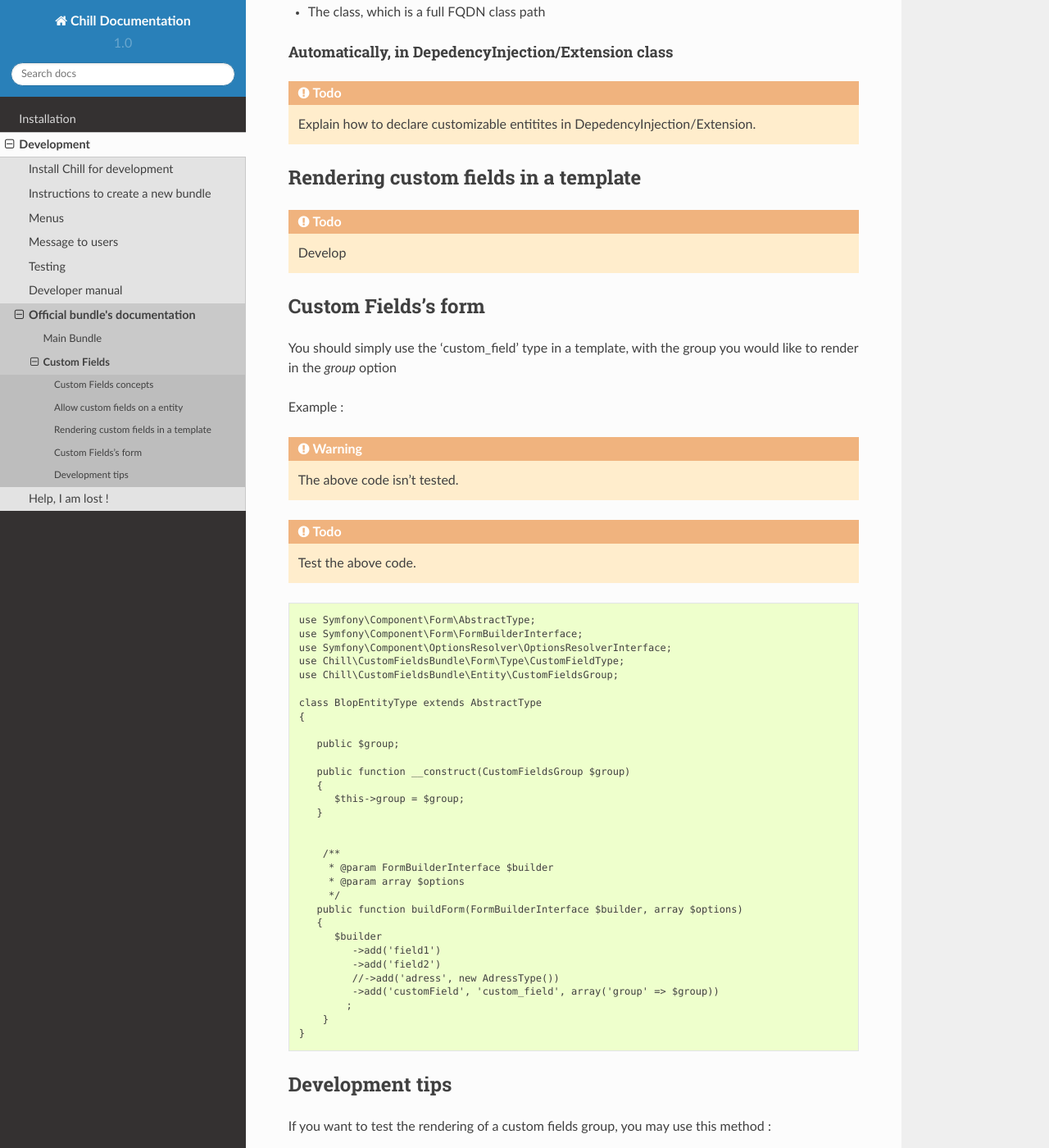
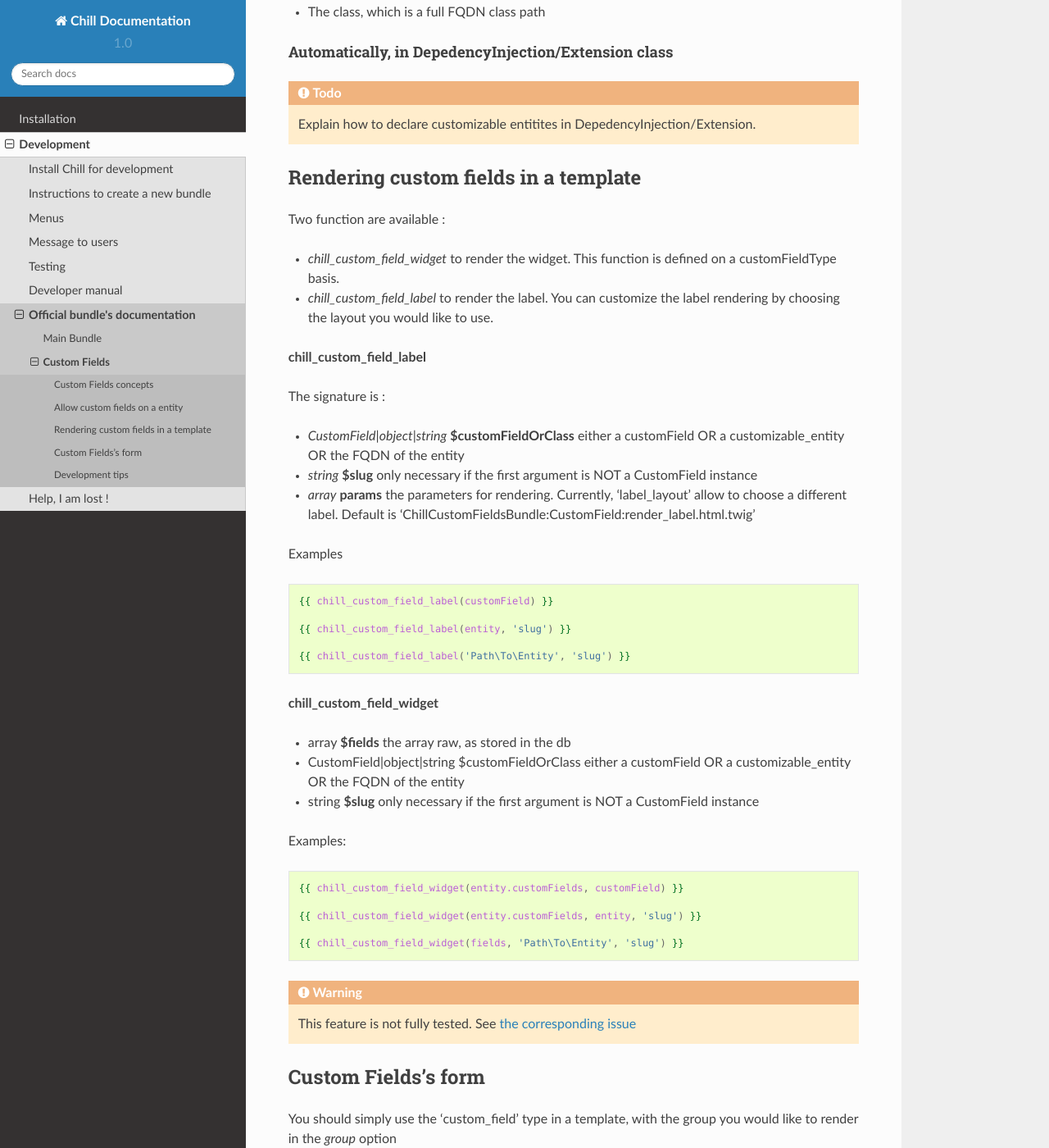
Before and after one commit to Chill-project/Documentation, a Sphinx documentation site: the page built from source/development/bundles/custom-fields.rst, in a window 1280 px wide and 1400 px high, scrolled down 2108 px. Shown: the whole window at 82% size. Built offline with Sphinx 7.4.7 and the Read the Docs theme 2.0.0, drawn with Linux system fonts in a browser that asks for light colours.

Commit message:
add docs for custom fields twig functions

```diff
--- a/source/development/bundles/custom-fields.rst
+++ b/source/development/bundles/custom-fields.rst
@@ -119,9 +119,49 @@ Automatically, in DepedencyInjection/Extension class
 Rendering custom fields in a template
 --------------------------------------
 
-.. todo::
+Two function are available :
 
-   Develop
+* `chill_custom_field_widget` to render the widget. This function is defined on a customFieldType basis.
+* `chill_custom_field_label` to render the label. You can customize the label rendering by choosing the layout you would like to use.
+
+**chill_custom_field_label**
+
+The signature is :
+
+* `CustomField|object|string` **$customFieldOrClass** either a customField OR a customizable_entity OR the FQDN of the entity
+*  `string` **$slug** only necessary if the first argument is NOT a CustomField instance
+* `array` **params** the parameters for rendering. Currently, 'label_layout' allow to choose a different label. Default is 'ChillCustomFieldsBundle:CustomField:render_label.html.twig'
+
+Examples
+
+.. code-block:: jinja
+
+   {{ chill_custom_field_label(customField) }}
+
+   {{ chill_custom_field_label(entity, 'slug') }}
+
+   {{ chill_custom_field_label('Path\To\Entity', 'slug') }}
+
+
+**chill_custom_field_widget**
+
+*  array **$fields** the array raw, as stored in the db
+*  CustomField|object|string $customFieldOrClass either a customField OR a customizable_entity OR the FQDN of the entity
+*  string **$slug** only necessary if the first argument is NOT a CustomField instance
+
+Examples:
+
+.. code-block:: jinja
+
+   {{ chill_custom_field_widget(entity.customFields, customField) }}
+
+   {{ chill_custom_field_widget(entity.customFields, entity, 'slug') }}
+
+   {{ chill_custom_field_widget(fields, 'Path\To\Entity', 'slug') }}
+
+.. warning::
+
+   This feature is not fully tested. See `the corresponding issue <https://redmine.champs-libres.coop/issues/283>`_
 
 
 Custom Fields's form
```
